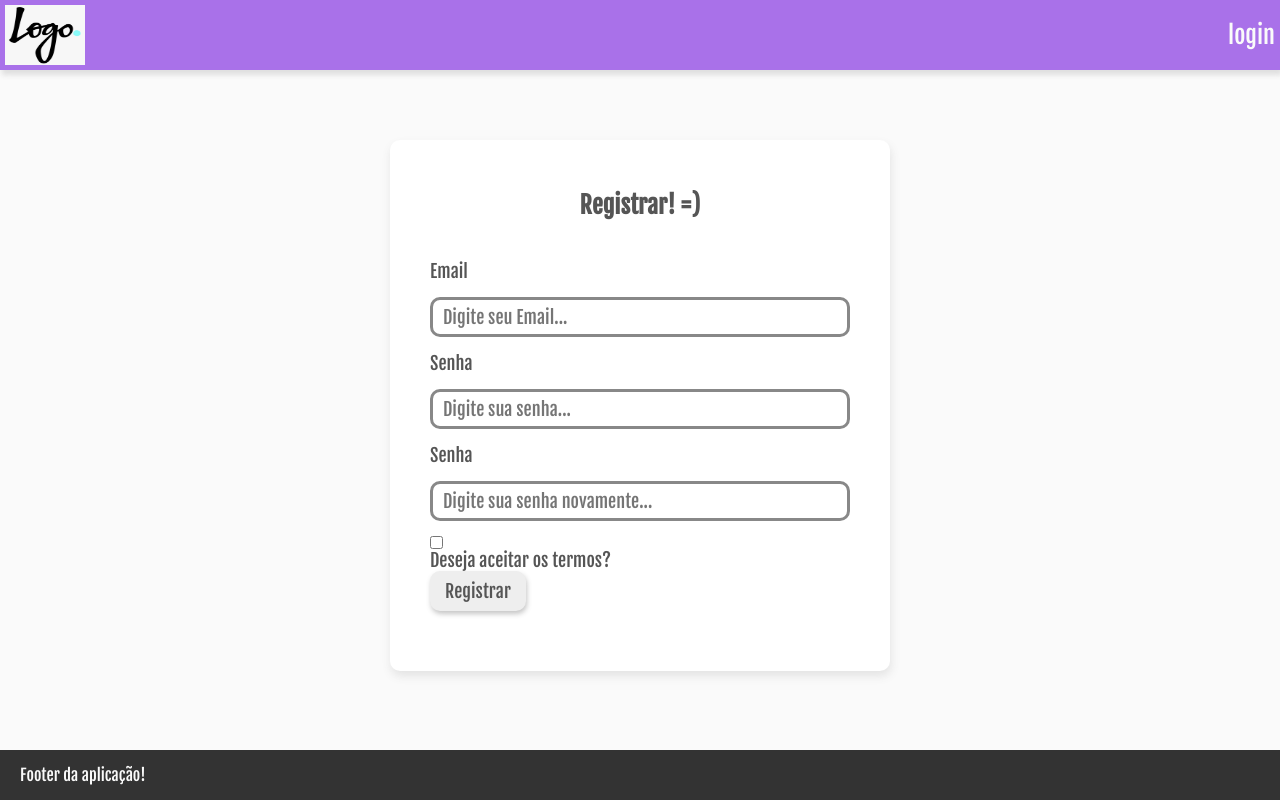
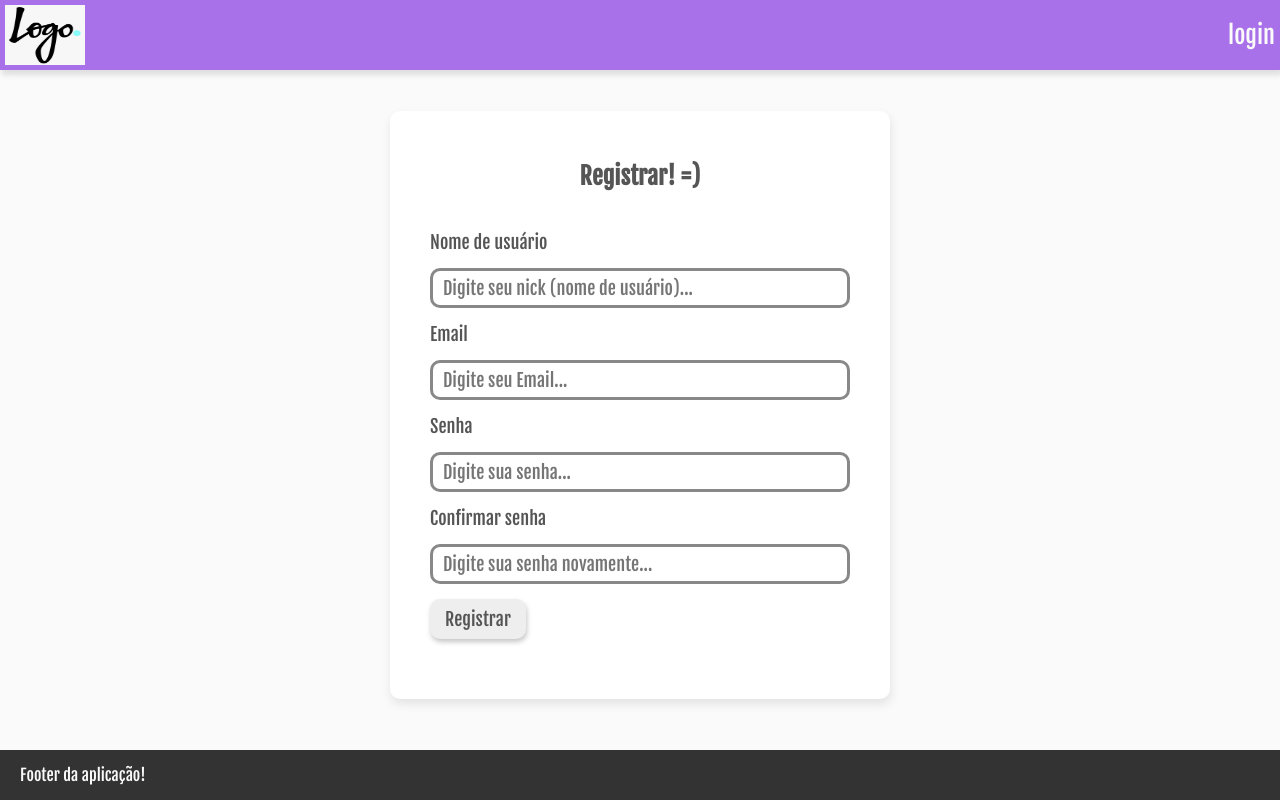
Before and after one commit to johnnyferreiradev/tic-tac-toe, a React (Create React App) app in the folder frontend/tic-tac-toe/: page /register in a window 1280 px wide. Built offline with nearby package versions, Linux system fonts and the light colour scheme.

Commit message:
Criação da funcionalidade registrar-se e modif. em signup de LoginController

```diff
--- a/frontend/tic-tac-toe/src/components/pages/Register/Register.jsx
+++ b/frontend/tic-tac-toe/src/components/pages/Register/Register.jsx
@@ -1,5 +1,7 @@
 import React, { Component } from 'react';
-import { Link } from 'react-router-dom';
+import { Redirect } from 'react-router-dom';
+
+import api from '../../../services/api';
 
 export default class Register extends Component {
     state = {
@@ -10,7 +12,8 @@ export default class Register extends Component {
         errorStatus: -1,
         errorMessage: [
             'Preencha todos os campos!',
-            'Senhas não conferem'
+            'Senhas não conferem',
+            'Este nome de usuário ou email já está sendo utilizado!'
         ],
         redirect: false
     }
@@ -43,12 +46,13 @@ export default class Register extends Component {
     validations(event) {
         event.preventDefault();
         const { nickName, email, password, confirmPassword } = this.state;
-        if(nickName === '' || email === '' || password === '' || confirmPassword == '') {
+
+        if (nickName === '' || email === '' || password === '' || confirmPassword === '') {
             this.setState({ errorStatus: 0 });
             return;
         }
 
-        if(this.passwordsCheck() === false) {
+        if (this.passwordsCheck() === false) {
             this.setState({ errorStatus: 1 });
             return;
         }
@@ -68,22 +72,21 @@ export default class Register extends Component {
         });
 
         if (response.data.id === -1) {
-            console.log('erro no cadastro');
-            // this.setState({ errorMessage: true });
+            this.setState({ errorStatus: 2 });
         } else {
-            console.log('cadastrado com sucesso');
-            // this.setState({ playerId: response.data.id });
-            // this.setState({ redirect: true });
+            this.setState({ errorStatus: -1 });
+            alert('Usuário cadastrado com sucesso!');
+            this.setState({ redirect: true });
         }
     }
 
-    // renderRedirect() {
-    //     if (this.state.redirect) {
-    //         return (
-    //             <Redirect to="/singleplayer" />
-    //         )
-    //     }
-    // }
+    renderRedirect() {
+        if (this.state.redirect) {
+            return (
+                <Redirect to="/singleplayer" />
+            )
+        }
+    }
 
     render() {
         return (
@@ -91,28 +94,47 @@ export default class Register extends Component {
                 <div className="general-box">
                     <h1 className="general-title-form">Registrar! =)</h1>
                     <form className="form-general">
+                        {this.state.errorStatus === 0 && <p className="ms-err">{this.state.errorMessage[0]}</p>}
+                        {this.state.errorStatus === 2 && <p className="ms-err">{this.state.errorMessage[2]}</p>}
+
+                        <label htmlFor="input-nickname">Nome de usuário</label>
+                        <input
+                            type="text"
+                            id="input-nickname"
+                            className="general-input-place"
+                            placeholder="Digite seu nick (nome de usuário)..."
+                            onChange={event => this.renderNickName(event)} />
 
                         <label htmlFor="input-email">Email</label>
-                        <input type="email" id="input-email" className="general-input-place" placeholder="Digite seu Email..." />
+                        <input
+                            type="email"
+                            id="input-email"
+                            className="general-input-place"
+                            placeholder="Digite seu Email..."
+                            onChange={event => this.renderEmail(event)} />
 
                         <label htmlFor="input-password">Senha</label>
-                        <input type="password" className="general-input-place" placeholder="Digite sua senha..." />
+                        <input
+                            type="password"
+                            className="general-input-place"
+                            placeholder="Digite sua senha..."
+                            onChange={event => this.renderPassword(event)} />
 
-                        <label htmlFor="input-password">Senha</label>
-                        <input type="password" className="general-input-place" placeholder="Digite sua senha novamente..." />
+                        <label htmlFor="input-password">Confirmar senha</label>
+                        <input
+                            type="password"
+                            className="general-input-place"
+                            placeholder="Digite sua senha novamente..."
+                            onChange={event => this.renderConfirmPassword(event)} />
 
                         {this.state.errorStatus === 1 && <p className="ms-err">{this.state.errorMessage[1]}</p>}
 
-                        <input type="checkbox">
-
-                        </input>
-                        Deseja aceitar os termos?
-
-                        <Link to="/register" className="button-mode">
-                            <button className="general-button-white-to-pink">
-                                Registrar
-                            </button>
-                        </Link>
+                        <button
+                            className="general-button-white-to-pink"
+                            onClick={(event) => this.validations(event)}>
+                            Registrar
+                        </button>
+                        {this.state.redirect && this.renderRedirect()}
                     </form>
                 </div>
             </section>
```
Also changed, not shown: 1 other file (tests, documents, lock files or other folders).
